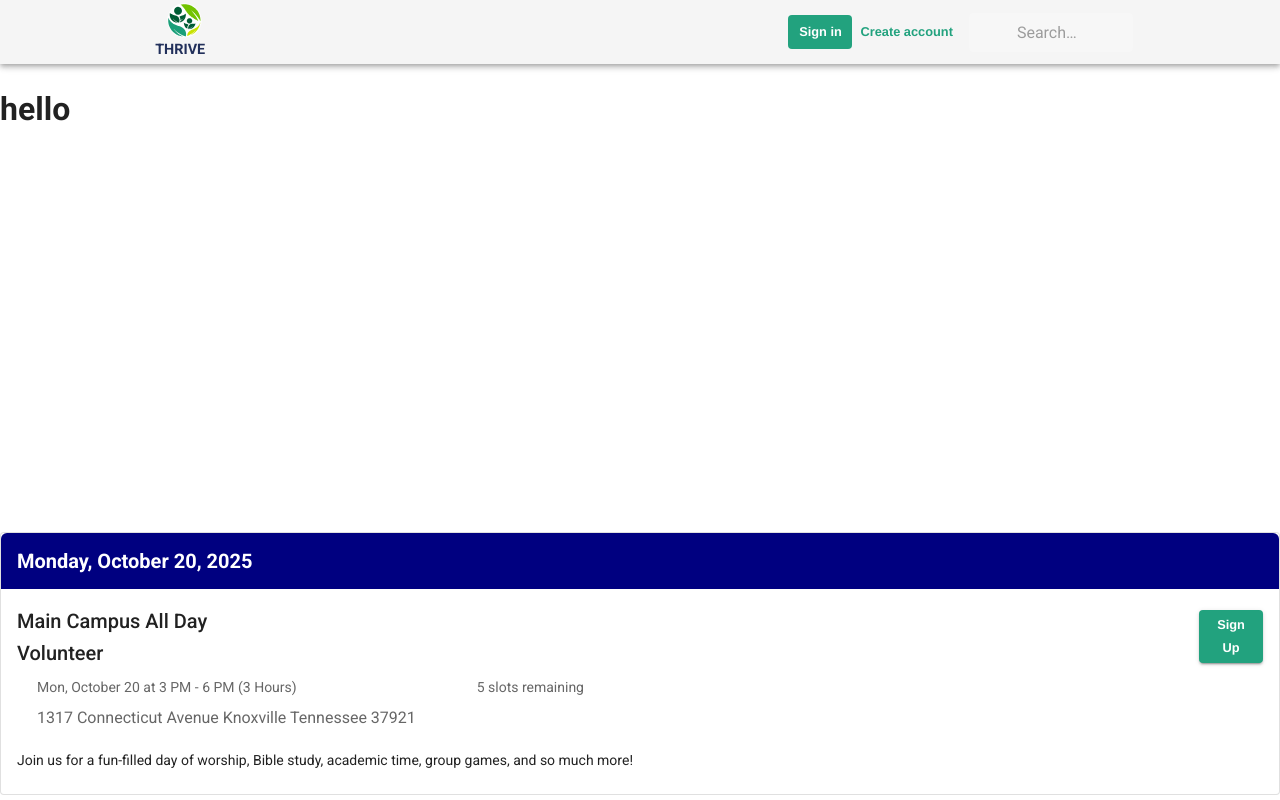
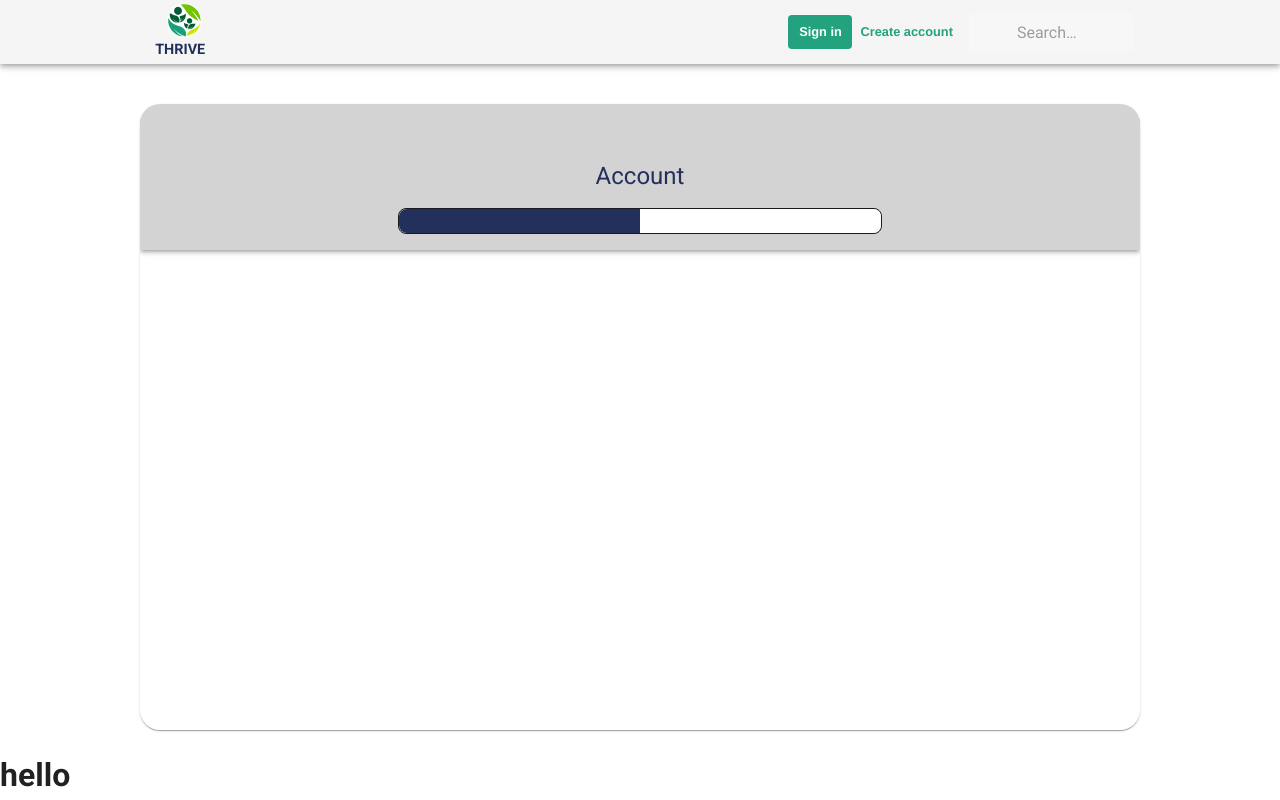
Before and after one commit to hack4impact-utk/thrive, a Next.js app: page / in a window 1280 px wide. Shown: the top 800 px of the page. Built offline with nearby package versions, Linux system fonts and the light colour scheme; some icons are missing; what @mui/material-nextjs would draw is missing.

Commit message:
feat: created the Sign Up Card with replacated layout shown from scrum. (#5)
Co-authored-by: Agustin Salas-Vaca <123993722+AgustinSV@users.noreply.github.com>

```diff
--- a/src/app/page.tsx
+++ b/src/app/page.tsx
@@ -1,12 +1,14 @@
 "use client";
 import { ReactNode } from "react";
 
+import SignUpCard from "@/components/sign-up-card";
 import OutlinedCard from "@/components/account-creation/index";
 import VolunteerEventCard from "@/components/VolunteerEventCard";
 
 export default function HomePage(): ReactNode {
   return (
     <div>
+      <SignUpCard />
       <h1>hello</h1>
       <VolunteerEventCard />
       <OutlinedCard />
--- /dev/null
+++ b/src/components/sign-up-card.tsx
@@ -0,0 +1,73 @@
+"use client";
+import Box from "@mui/material/Box";
+import Card from "@mui/material/Card";
+import CardContent from "@mui/material/CardContent";
+import CardHeader from "@mui/material/CardHeader";
+import Grid from "@mui/material/Grid";
+import * as React from "react";
+
+export default function ButtonAppBar(): React.ReactElement {
+  return (
+    <Card
+      sx={{
+        maxWidth: 1000,
+        alignContent: "center",
+        margin: "auto",
+        borderRadius: 5,
+        marginTop: 5,
+      }}
+    >
+      {/* Card Header Section */}
+      <CardContent sx={{ bgcolor: "lightgray", boxShadow: 3 }}>
+        <CardHeader
+          title="Account"
+          sx={{
+            bgcolor: "primary.secondary",
+            color: "secondary.main",
+            textAlign: "center",
+            paddingTop: 5,
+          }}
+        ></CardHeader>
+        <Grid
+          sx={{
+            width: "50%",
+            alignContent: "center",
+            margin: "auto",
+            borderRadius: 2,
+            border: 1,
+          }}
+          container
+          spacing={0}
+        >
+          <Grid sx={{ width: "50%" }}>
+            <Box
+              component="section"
+              sx={{
+                bgcolor: "secondary.main",
+                p: 1.5,
+                width: "100%",
+                borderTopLeftRadius: 8,
+                borderBottomLeftRadius: 8,
+              }}
+            ></Box>
+          </Grid>
+          <Grid sx={{ width: "50%" }}>
+            <Box
+              component="section"
+              sx={{
+                bgcolor: "white",
+                p: 1.5,
+                width: "100%",
+                borderTopRightRadius: 8,
+                borderBottomRightRadius: 8,
+              }}
+            ></Box>
+          </Grid>
+        </Grid>
+      </CardContent>
+      <CardContent sx={{ height: "60vh" }}>
+        {/* Account Page Logic can be populated here */}
+      </CardContent>
+    </Card>
+  );
+}
```
